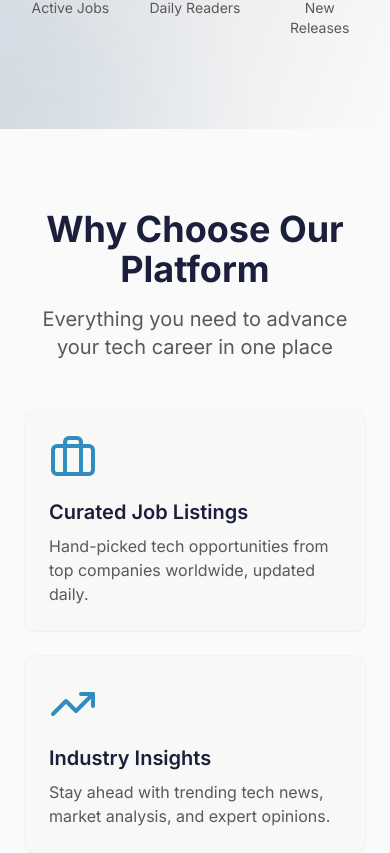
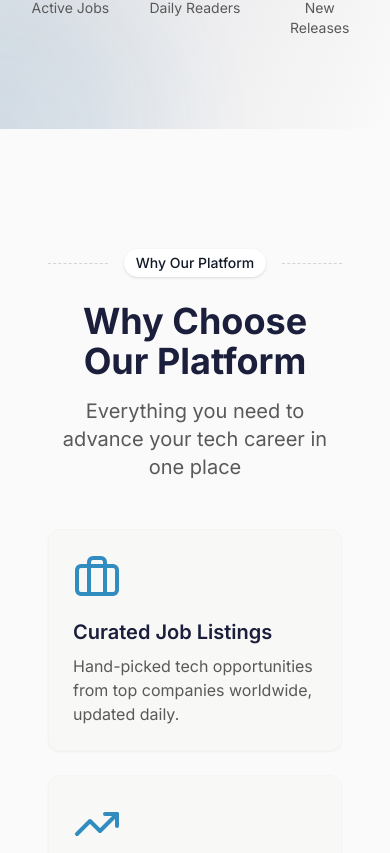
Before and after one commit to shivasayz/Elevare., a React (Vite) app: page / in a window 390 px wide. Shown: the part 871-1724 px from the top of the page. Built offline with nearby package versions, Linux system fonts and the light colour scheme; the HTML template or start-up script is replaced by a standard one.

Commit message:
section divider added

```diff
--- a/src/components/CTA.tsx
+++ b/src/components/CTA.tsx
@@ -1,12 +1,18 @@
 import { Button } from "@/components/ui/button";
 import { ArrowRight } from "lucide-react";
 import { useNavigate } from "react-router-dom";
+import { SectionDivider } from "./SectionDivider";
 
 export const CTA = () => {
   const navigate = useNavigate();
 
   return (
-    <section className="py-20 px-6 bg-gradient-to-r from-primary/10 via-accent/10 to-primary/10">
+    <div className="py-10 px-6">
+      {/* Divider with Join Us */}
+      <SectionDivider label="Join us" />
+
+      {/* Main Section */}
+      <section className="py-32 px-6 max-w-[84rem] mx-auto bg-gradient-to-r from-primary/10 via-accent/10 to-primary/10 rounded-3xl">
         <div className="max-w-4xl mx-auto text-center">
           <h2 className="text-4xl md:text-5xl font-bold text-primary mb-6">
             Ready to Accelerate Your Career?
@@ -28,7 +34,7 @@ export const CTA = () => {
             <Button
               size="lg"
               variant="outline"
-            className="border-2 border-secondary  px-8 py-6 text-lg rounded-xl transition-all duration-300"
+              className="border-2 border-secondary px-8 py-6 text-lg rounded-xl transition-all duration-300"
               onClick={() => navigate("/login")}
             >
               Sign In
@@ -40,5 +46,6 @@ export const CTA = () => {
           </p>
         </div>
       </section>
+    </div>
   );
 };
--- a/src/components/FAQ.tsx
+++ b/src/components/FAQ.tsx
@@ -4,53 +4,67 @@ import {
   AccordionItem,
   AccordionTrigger,
 } from "@/components/ui/accordion";
+import { SectionDivider } from "./SectionDivider";
 
 const faqs = [
   {
     question: "How often are job listings updated?",
-    answer: "Our job listings are updated in real-time as soon as companies post new positions. We scan hundreds of sources daily to ensure you never miss an opportunity."
+    answer:
+      "Our job listings are updated in real-time as soon as companies post new positions. We scan hundreds of sources daily to ensure you never miss an opportunity.",
   },
   {
     question: "Is the platform free to use?",
-    answer: "Yes! Basic access to job listings, news, and releases is completely free. We offer premium features for advanced filtering and instant notifications."
+    answer:
+      "Yes! Basic access to job listings, news, and releases is completely free. We offer premium features for advanced filtering and instant notifications.",
   },
   {
     question: "Can I save jobs and articles for later?",
-    answer: "Absolutely! Create a free account to save jobs, bookmark articles, and track software releases that interest you."
+    answer:
+      "Absolutely! Create a free account to save jobs, bookmark articles, and track software releases that interest you.",
   },
   {
     question: "How do you verify job postings?",
-    answer: "We partner directly with companies and use advanced verification systems to ensure all job postings are legitimate and up-to-date."
+    answer:
+      "We partner directly with companies and use advanced verification systems to ensure all job postings are legitimate and up-to-date.",
   },
   {
     question: "Can I get notifications for specific technologies?",
-    answer: "Yes! Set up custom alerts for specific programming languages, frameworks, or job titles to get notified instantly when matching opportunities arise."
+    answer:
+      "Yes! Set up custom alerts for specific programming languages, frameworks, or job titles to get notified instantly when matching opportunities arise.",
   },
   {
     question: "Do you offer career guidance?",
-    answer: "We provide industry insights, salary trends, and interview tips through our news section. Premium members get access to exclusive career coaching content."
-  }
+    answer:
+      "We provide industry insights, salary trends, and interview tips through our news section. Premium members get access to exclusive career coaching content.",
+  },
 ];
 
 export const FAQ = () => {
   return (
-    <section className="py-20 px-6 bg-secondary/5">
-      <div className="max-w-4xl mx-auto">
-        <div className="text-center mb-12">
-          <h2 className="text-4xl font-bold text-primary mb-4">
-            Frequently Asked Questions
+    <section className="py-32 px-8 bg-secondary/5">
+      <div className="max-w-[84rem] mx-auto">
+        {/* Divider with Join Us */}
+        <SectionDivider label="Frequently Asked Questions" />
+
+        {/* FAQ Heading */}
+        <div className="max-w-3xl mx-auto text-center mb-12">
+          <h2 className="text-4xl md:text-5xl font-bold text-primary mb-6 leading-tight">
+            You Wondered. We Answered.
           </h2>
+
           <p className="text-xl text-muted-foreground">
-            Everything you need to know about our platform
+            Don’t worry, we’ve heard it all. Yes, even that one.
           </p>
         </div>
 
+        {/* Accordion Section */}
+        <div className="max-w-3xl mx-auto">
           <Accordion type="single" collapsible className="w-full">
             {faqs.map((faq, index) => (
               <AccordionItem
                 key={index}
                 value={`item-${index}`}
-              className="border-secondary/20"
+                className="border-b border-secondary/20"
               >
                 <AccordionTrigger className="text-primary hover:text-accent text-left">
                   {faq.question}
@@ -62,6 +76,7 @@ export const FAQ = () => {
             ))}
           </Accordion>
         </div>
+      </div>
     </section>
   );
 };
--- a/src/components/Features.tsx
+++ b/src/components/Features.tsx
@@ -1,43 +1,62 @@
-import { Briefcase, TrendingUp, Package, Users, Shield, Zap } from "lucide-react";
+import {
+  Briefcase,
+  TrendingUp,
+  Package,
+  Users,
+  Shield,
+  Zap,
+} from "lucide-react";
 import { Card } from "@/components/ui/card";
+import { SectionDivider } from "./SectionDivider";
 
 const features = [
   {
     icon: Briefcase,
     title: "Curated Job Listings",
-    description: "Hand-picked tech opportunities from top companies worldwide, updated daily."
+    description:
+      "Hand-picked tech opportunities from top companies worldwide, updated daily.",
   },
   {
     icon: TrendingUp,
     title: "Industry Insights",
-    description: "Stay ahead with trending tech news, market analysis, and expert opinions."
+    description:
+      "Stay ahead with trending tech news, market analysis, and expert opinions.",
   },
   {
     icon: Package,
     title: "Release Tracking",
-    description: "Never miss important software updates, frameworks, and tool releases."
+    description:
+      "Never miss important software updates, frameworks, and tool releases.",
   },
   {
     icon: Users,
     title: "Community Driven",
-    description: "Join thousands of tech professionals sharing knowledge and opportunities."
+    description:
+      "Join thousands of tech professionals sharing knowledge and opportunities.",
   },
   {
     icon: Shield,
     title: "Verified Sources",
-    description: "All content is verified and sourced from trusted industry leaders."
+    description:
+      "All content is verified and sourced from trusted industry leaders.",
   },
   {
     icon: Zap,
     title: "Real-time Updates",
-    description: "Get instant notifications for new opportunities matching your interests."
-  }
+    description:
+      "Get instant notifications for new opportunities matching your interests.",
+  },
 ];
 
 export const Features = () => {
   return (
-    <section className="py-20 px-6 bg-background">
+    <div className="py-10 px-6">
+      <div className="max-w-[84rem] mx-auto">
+        <section className="py-20 px-6 bg-background rounded-3xl">
           <div className="max-w-7xl mx-auto">
+            {/* Moved SectionDivider here */}
+            <SectionDivider label="Why Our Platform" className="mb-6" />
+
             <div className="text-center mb-12">
               <h2 className="text-4xl font-bold text-primary mb-4">
                 Why Choose Our Platform
@@ -57,13 +76,13 @@ export const Features = () => {
                   <h3 className="text-xl font-semibold text-primary mb-2">
                     {feature.title}
                   </h3>
-              <p className="text-muted-foreground">
-                {feature.description}
-              </p>
+                  <p className="text-muted-foreground">{feature.description}</p>
                 </Card>
               ))}
             </div>
           </div>
         </section>
+      </div>
+    </div>
   );
 };
--- a/src/components/Roadmap.tsx
+++ b/src/components/Roadmap.tsx
@@ -12,6 +12,7 @@ import {
   Rocket,
 } from "lucide-react";
 import { useEffect, useRef, useState } from "react";
+import { SectionDivider } from "./SectionDivider";
 
 const roadmapItems = [
   {
@@ -122,7 +123,10 @@ export const Roadmap = () => {
   }, []);
 
   return (
-    <section className="py-20 px-6 bg-gradient-to-b from-background via-muted/20 to-background">
+    <div className="py-10 px-6">
+      <div className="max-w-[84rem] mx-auto">
+        <SectionDivider label="Future Features" className="mb-6" />
+        <section className="py-2 px-6 bg-gradient-to-b from-background via-muted/20 to-background">
           <div className="max-w-7xl mx-auto">
             <div className="text-center mb-12">
               <div className="inline-flex items-center space-x-2 bg-primary/10 backdrop-blur-sm px-4 py-2 rounded-full border border-primary/20 mb-4">
@@ -135,8 +139,8 @@ export const Roadmap = () => {
                 What's Next?
               </h2>
               <p className="text-xl text-muted-foreground max-w-2xl mx-auto">
-            Exciting features on our roadmap to revolutionize your tech career
-            journey
+                Exciting features on our roadmap to revolutionize your tech
+                career journey
               </p>
             </div>
 
@@ -182,5 +186,7 @@ export const Roadmap = () => {
             </div>
           </div>
         </section>
+      </div>
+    </div>
   );
 };
--- /dev/null
+++ b/src/components/SectionDivider.tsx
@@ -0,0 +1,23 @@
+import React from "react";
+
+interface SectionDividerProps {
+  label?: string;
+  className?: string; // React convention
+}
+
+export const SectionDivider: React.FC<SectionDividerProps> = ({
+  label = "",
+  className = "",
+}) => {
+  return (
+    <div
+      className={`mb-12 max-w-[84rem] mx-auto flex items-center justify-center gap-x-4 ${className}`}
+    >
+      <div className="h-px flex-1 border-t border-dashed border-gray-300"></div>
+      <div className="inline-flex items-center whitespace-nowrap rounded-full font-medium transition-colors focus:outline-none focus:ring-2 focus:ring-ring focus:ring-offset-2 bg-white text-gray-900 shadow px-3 py-1 text-sm">
+        {label}
+      </div>
+      <div className="h-px flex-1 border-t border-dashed border-gray-300"></div>
+    </div>
+  );
+};
```
Lines whose indentation alone changed are shown as unchanged.
